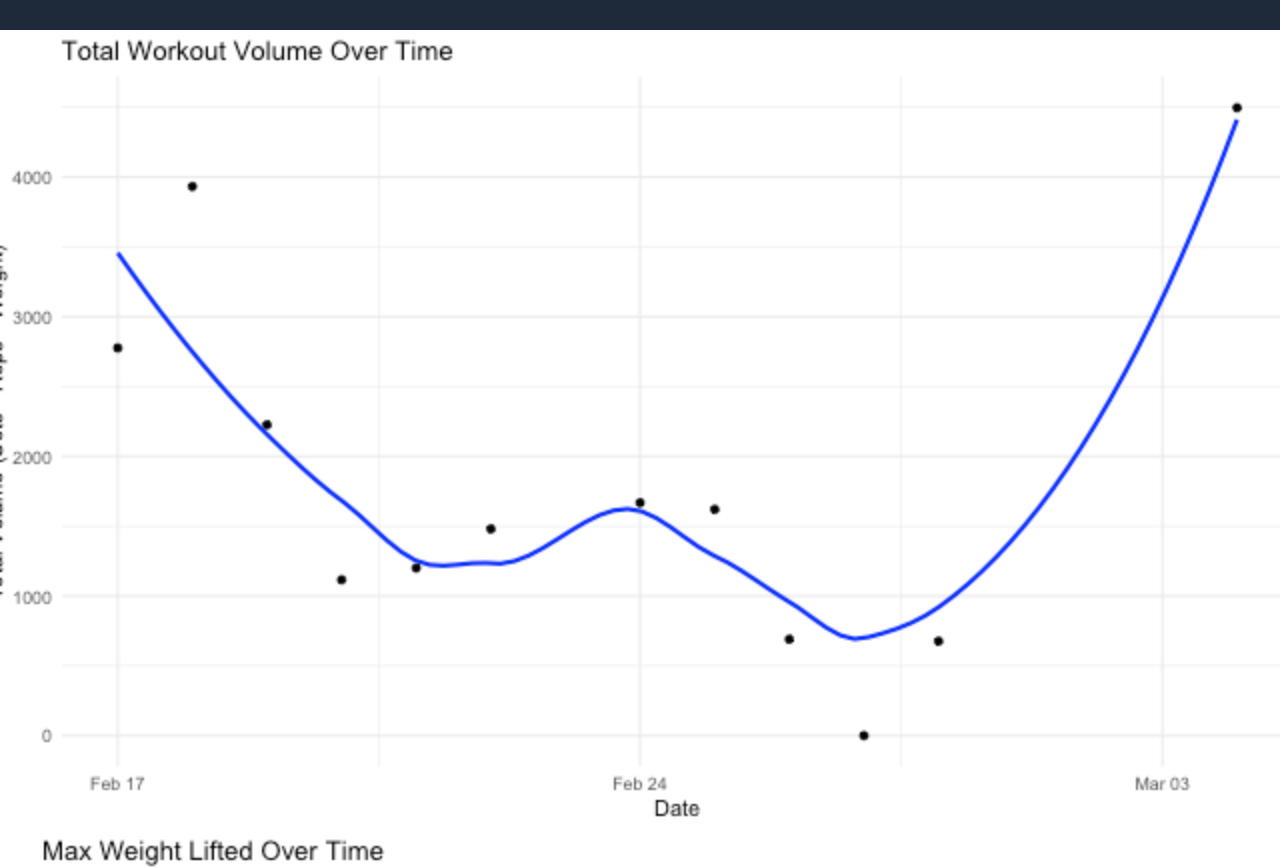
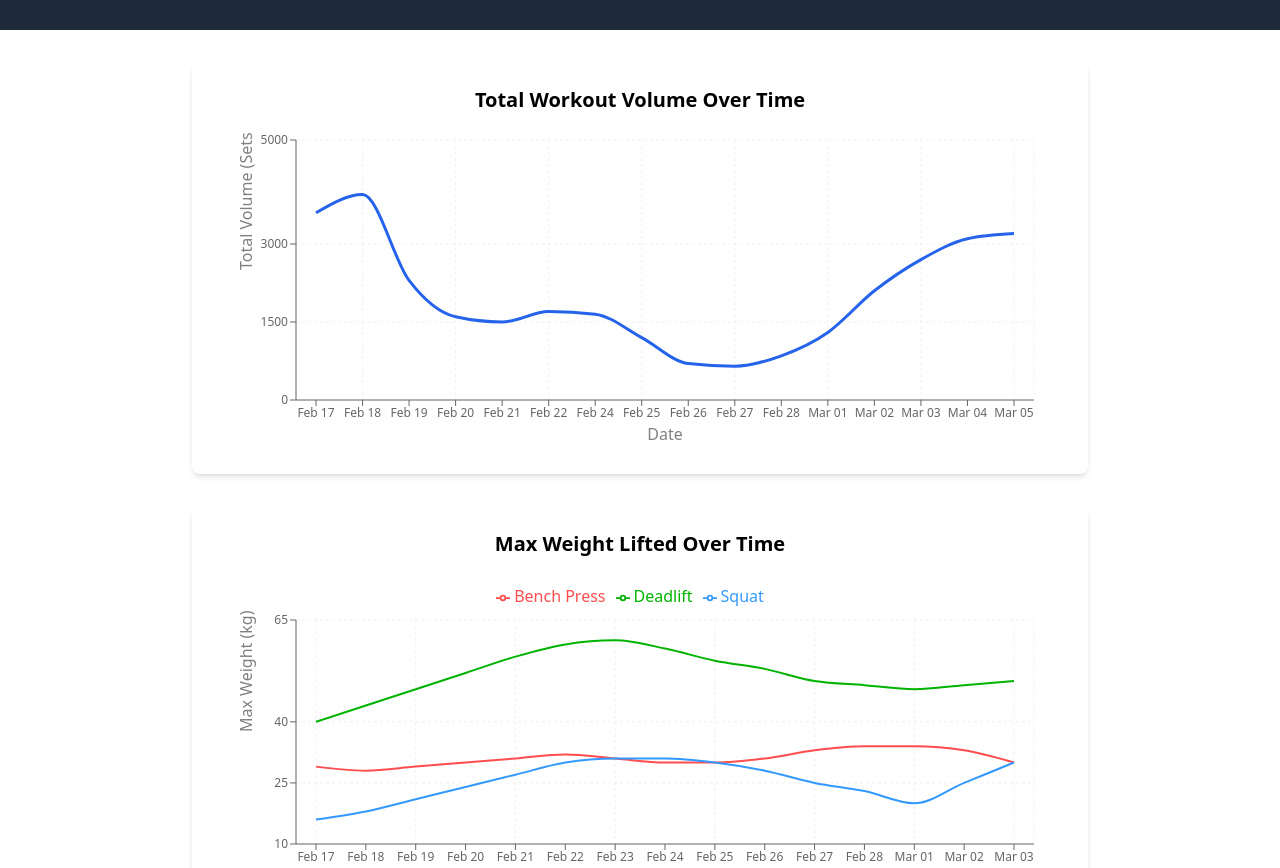
Before and after one commit to YelllowSunray/projectfitness, a Next.js app: page / in a window 1280 px wide. Shown: the part 1060-1928 px from the top of the page. Built offline with nearby package versions, Linux system fonts and the light colour scheme.

Commit message:
Your commit message here

```diff
--- /dev/null
+++ b/src/app/components/graphs/graphs.js
@@ -0,0 +1,76 @@
+'use client';
+
+import React from 'react';
+import {
+  LineChart,
+  Line,
+  XAxis,
+  YAxis,
+  CartesianGrid,
+  Tooltip,
+  ResponsiveContainer,
+  Scatter
+} from 'recharts';
+
+export default function WorkoutVolumeChart() {
+  // Sample data based on the graph
+  const data = [
+    { date: 'Feb 17', volume: 3600, actualVolume: 3600 },
+    { date: 'Feb 18', volume: 3950, actualVolume: 3950 },
+    { date: 'Feb 19', volume: 2300, actualVolume: 2230 },
+    { date: 'Feb 20', volume: 1600, actualVolume: 1150 },
+    { date: 'Feb 21', volume: 1500, actualVolume: 1250 },
+    { date: 'Feb 22', volume: 1700, actualVolume: 2450 },
+    { date: 'Feb 24', volume: 1650, actualVolume: 1700 },
+    { date: 'Feb 25', volume: 1200, actualVolume: 750 },
+    { date: 'Feb 26', volume: 700, actualVolume: 0 },
+    { date: 'Feb 27', volume: 650, actualVolume: null },
+    { date: 'Feb 28', volume: 850, actualVolume: null },
+    { date: 'Mar 01', volume: 1300, actualVolume: null },
+    { date: 'Mar 02', volume: 2100, actualVolume: null },
+    { date: 'Mar 03', volume: 2700, actualVolume: 4500 },
+    { date: 'Mar 04', volume: 3100, actualVolume: null },
+    { date: 'Mar 05', volume: 3200, actualVolume: 2550 },
+  ];
+
+  return (
+    <div className="bg-white p-6 rounded-lg shadow-md w-full max-w-4xl">
+      <h2 className="text-xl font-bold mb-4 text-center">Total Workout Volume Over Time</h2>
+      <div className="h-80">
+        <ResponsiveContainer width="100%" height="100%">
+          <LineChart
+            data={data}
+            margin={{ top: 10, right: 30, left: 20, bottom: 20 }}
+          >
+            <CartesianGrid strokeDasharray="3 3" opacity={0.3} />
+            <XAxis
+              dataKey="date"
+              padding={{ left: 20, right: 20 }}
+              tick={{ fontSize: 12 }}
+              label={{ value: 'Date', position: 'insideBottom', offset: -10 }}
+            />
+            <YAxis
+              domain={[0, 5000]}
+              tick={{ fontSize: 12 }}
+              label={{ value: 'Total Volume (Sets * Reps * Weight)', angle: -90, position: 'insideLeft', offset: 10 }}
+            />
+            <Tooltip formatter={(value) => [`${value}`, 'Volume']} />
+            <Line
+              type="monotone"
+              dataKey="volume"
+              stroke="#2563eb"
+              strokeWidth={3}
+              dot={false}
+              activeDot={{ r: 8 }}
+            />
+            <Scatter
+              dataKey="actualVolume"
+              fill="#000"
+              shape="circle"
+            />
+          </LineChart>
+        </ResponsiveContainer>
+      </div>
+    </div>
+  );
+}
--- /dev/null
+++ b/src/app/components/graphs/graphs2.js
@@ -0,0 +1,113 @@
+'use client';
+
+import React from 'react';
+import {
+  LineChart,
+  Line,
+  XAxis,
+  YAxis,
+  CartesianGrid,
+  Tooltip,
+  Legend,
+  ResponsiveContainer,
+  Scatter
+} from 'recharts';
+
+export default function MaxWeightChart() {
+  // Sample data based on the graph
+  const data = [
+    { date: 'Feb 17', deadlift: 40, benchPress: 29, squat: 16, benchPressActual: 30, deadliftActual: null, squatActual: null },
+    { date: 'Feb 18', deadlift: 44, benchPress: 28, squat: 18, benchPressActual: 25, deadliftActual: null, squatActual: null },
+    { date: 'Feb 19', deadlift: 48, benchPress: 29, squat: 21, benchPressActual: 30, deadliftActual: null, squatActual: null },
+    { date: 'Feb 20', deadlift: 52, benchPress: 30, squat: 24, benchPressActual: null, deadliftActual: null, squatActual: null },
+    { date: 'Feb 21', deadlift: 56, benchPress: 31, squat: 27, benchPressActual: null, deadliftActual: null, squatActual: null },
+    { date: 'Feb 22', deadlift: 59, benchPress: 32, squat: 30, benchPressActual: null, deadliftActual: null, squatActual: null },
+    { date: 'Feb 23', deadlift: 60, benchPress: 31, squat: 31, benchPressActual: null, deadliftActual: null, squatActual: null },
+    { date: 'Feb 24', deadlift: 58, benchPress: 30, squat: 31, benchPressActual: null, deadliftActual: null, squatActual: null },
+    { date: 'Feb 25', deadlift: 55, benchPress: 30, squat: 30, benchPressActual: null, deadliftActual: null, squatActual: null },
+    { date: 'Feb 26', deadlift: 53, benchPress: 31, squat: 28, benchPressActual: null, deadliftActual: null, squatActual: null },
+    { date: 'Feb 27', deadlift: 50, benchPress: 33, squat: 25, benchPressActual: 35, deadliftActual: null, squatActual: null },
+    { date: 'Feb 28', deadlift: 49, benchPress: 34, squat: 23, benchPressActual: null, deadliftActual: null, squatActual: null },
+    { date: 'Mar 01', deadlift: 48, benchPress: 34, squat: 20, benchPressActual: null, deadliftActual: null, squatActual: null },
+    { date: 'Mar 02', deadlift: 49, benchPress: 33, squat: 25, benchPressActual: null, deadliftActual: null, squatActual: null },
+    { date: 'Mar 03', deadlift: 50, benchPress: 30, squat: 30, benchPressActual: null, deadliftActual: 50, squatActual: null },
+  ];
+
+  return (
+    <div className="bg-white p-6 rounded-lg shadow-md w-full max-w-4xl">
+      <h2 className="text-xl font-bold mb-4 text-center">Max Weight Lifted Over Time</h2>
+      <div className="h-80">
+        <ResponsiveContainer width="100%" height="100%">
+          <LineChart
+            data={data}
+            margin={{ top: 10, right: 30, left: 20, bottom: 20 }}
+          >
+            <CartesianGrid strokeDasharray="3 3" opacity={0.3} />
+            <XAxis
+              dataKey="date"
+              padding={{ left: 20, right: 20 }}
+              tick={{ fontSize: 12 }}
+              label={{ value: 'Date', position: 'insideBottom', offset: -10 }}
+            />
+            <YAxis
+              domain={[10, 65]}
+              tick={{ fontSize: 12 }}
+              label={{ value: 'Max Weight (kg)', angle: -90, position: 'insideLeft', offset: 10 }}
+            />
+            <Tooltip formatter={(value) => [`${value} kg`, 'Weight']} />
+            <Legend verticalAlign="top" height={36} />
+
+            {/* Lines for trend data */}
+            <Line
+              type="monotone"
+              dataKey="benchPress"
+              stroke="#ff4d4d"
+              strokeWidth={2}
+              dot={false}
+              name="Bench Press"
+            />
+            <Line
+              type="monotone"
+              dataKey="deadlift"
+              stroke="#00b300"
+              strokeWidth={2}
+              dot={false}
+              name="Deadlift"
+            />
+            <Line
+              type="monotone"
+              dataKey="squat"
+              stroke="#3399ff"
+              strokeWidth={2}
+              dot={false}
+              name="Squat"
+            />
+
+            {/* Scatter points for actual data points */}
+            <Scatter
+              dataKey="benchPressActual"
+              fill="#ff4d4d"
+              name="Bench Press (Actual)"
+              shape="circle"
+              legendType="none"
+            />
+            <Scatter
+              dataKey="deadliftActual"
+              fill="#00b300"
+              name="Deadlift (Actual)"
+              shape="circle"
+              legendType="none"
+            />
+            <Scatter
+              dataKey="squatActual"
+              fill="#3399ff"
+              name="Squat (Actual)"
+              shape="circle"
+              legendType="none"
+            />
+          </LineChart>
+        </ResponsiveContainer>
+      </div>
+    </div>
+  );
+}
--- a/src/app/page.tsx
+++ b/src/app/page.tsx
@@ -1,4 +1,6 @@
 import React from 'react';
+import WorkoutVolumeChart from './components/graphs/graphs';
+import MaxWeightChart from './components/graphs/graphs2';
 
 // Updated stats with previous values and calculated increases
 const stats = [
@@ -94,48 +96,12 @@ function Home() {
       </div>
 
       <div>
-
+        <div className="flex flex-col items-center justify-center space-y-8 py-8">
+          <WorkoutVolumeChart />
+          <MaxWeightChart />
+        </div>
       </div>
 
-        <div className="h-screen w-screen">
-          <img
-            src="/Plots/download.png"
-            alt="Workout Progression Charts"
-            className="w-full h-full object-cover"
-          />
-        </div>
-
-        <div className="h-screen w-screen">
-          <img
-            src="/Plots/download-1.png"
-            alt="Workout Progression Charts"
-            className="w-full h-full object-cover"
-          />
-        </div>
-
-        <div className="h-screen w-screen">
-          <img
-            src="/Plots/download-2.png"
-            alt="Workout Progression Charts"
-            className="w-full h-full object-cover"
-          />
-        </div>
-
-        <div className="h-screen w-screen">
-          <img
-            src="/Plots/download-3.png"
-            alt="Workout Progression Charts"
-            className="w-full h-full object-cover"
-          />
-        </div>
-
-        <div className="h-screen w-screen">
-          <img
-            src="/Plots/download-4.png"
-            alt="Workout Progression Charts"
-            className="w-full h-full object-cover"
-          />
-        </div>
 
       </div>
     </>
--- a/src/app/test/page.js
+++ b/src/app/test/page.js
@@ -24,7 +24,7 @@ const workoutData = {
 const Chart = ({ title, data, lines, yLabel }) => (
   <div>
     <h2>{title}</h2>
-    <LineChart width={600} height={300} data={data} margin={{ top: 10, right: 30, left: 0, bottom: 10 }}>
+    <LineChart width={800} height={600} data={data} margin={{ top: 10, right: 30, left: 0, bottom: 10 }}>
       <CartesianGrid strokeDasharray="3 3" />
       <XAxis dataKey="date" />
       <YAxis label={{ value: yLabel, angle: -90, position: "insideLeft" }} />
```
